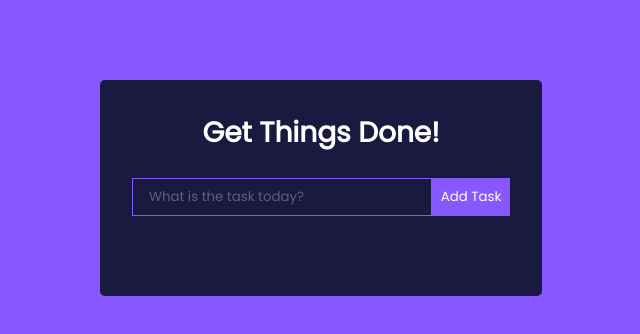
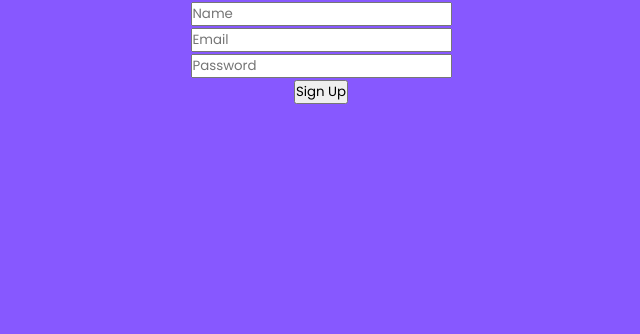
Before and after one commit to MahMawd/todoapplist, a React (Create React App) app: page / in a window 1280 px wide. Shown: the top 334 px of the page, without its empty margins (319-959 px from the left). Built offline with nearby package versions, Linux system fonts and the light colour scheme.

Commit message:
Committingbaha

```diff
--- a/package.json
+++ b/package.json
@@ -12,7 +12,6 @@
     "@testing-library/user-event": "^13.5.0",
     "react": "^18.3.1",
     "react-dom": "^18.3.1",
-    "react-scripts": "5.0.1",
     "web-vitals": "^2.1.4"
   },
   "scripts": {
@@ -38,5 +37,8 @@
       "last 1 firefox version",
       "last 1 safari version"
     ]
+  },
+  "devDependencies": {
+    "react-scripts": "^5.0.1"
   }
 }
--- a/src/App.js
+++ b/src/App.js
@@ -2,11 +2,12 @@
 import './App.css';
 import { TodoWrapper } from './components/TodoWrapper';
 import { TodoWrapperLocalStorage } from './components/TodoWrapperLocalStorage';
-
+import SignInSignupwithLocalStorage from './signinup/SignInSignupwithLocalStorage';
+//import { SignInSignupwithLocalStorage } from './signinup/SignInSignupwithLocalStorage';
 function App() {
   return (
     <div className="App">
-    <TodoWrapperLocalStorage />
+    <SignInSignupwithLocalStorage/>
     </div>
   );
 }
--- /dev/null
+++ b/src/signinup/SignInSignUp.css
@@ -0,0 +1,24 @@
+* {
+    text-align: center;
+}
+
+.container {
+    margin-top: 100px;
+}
+
+.input_space {
+    margin-bottom: 10px;
+}
+
+input {
+    height: 30px;
+    width: 20%;
+    font-size: 18px;
+}
+
+button {
+    height: 30px;
+    width: 15%;
+    background-color: grey;
+    border: none;
+}
--- /dev/null
+++ b/src/signinup/SignInSignupwithLocalStorage.js
@@ -0,0 +1,30 @@
+import React, { useRef } from "react";
+//import Home from "./Home";
+//import './SignInSignUp.css';
+
+function SignInSignupwithLocalStorage() {
+  const name = useRef();
+  const email= useRef();
+  const password = useRef();
+  const handleClick = () => {
+    console.log(name.current.value,email.current.value,password.current.value);
+  };
+  return (
+    <div>
+      <div className="container">
+        <div className="input_space">
+          <input placeholder="Name" type='text' ref={name} />
+        </div>
+        <div className="input_space">
+          <input placeholder="Email" type='text' ref={email} />
+        </div>
+        <div className="input_space">
+          <input placeholder="Password" type='password' ref={password} />
+        </div>
+        <button onclick = {handleClick}>Sign Up</button>
+      </div>
+    </div>
+  );
+}
+
+export default SignInSignupwithLocalStorage;
```
Also changed, not shown: 1 other file (tests, documents, lock files or other folders).
